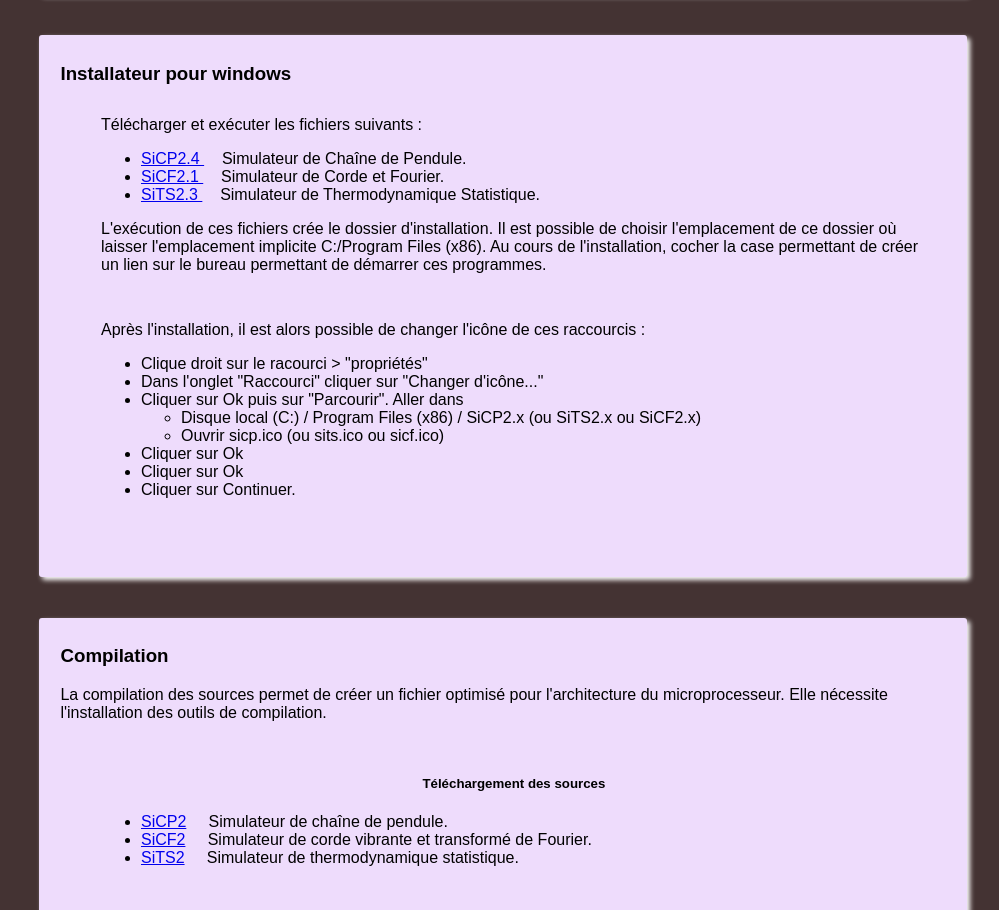
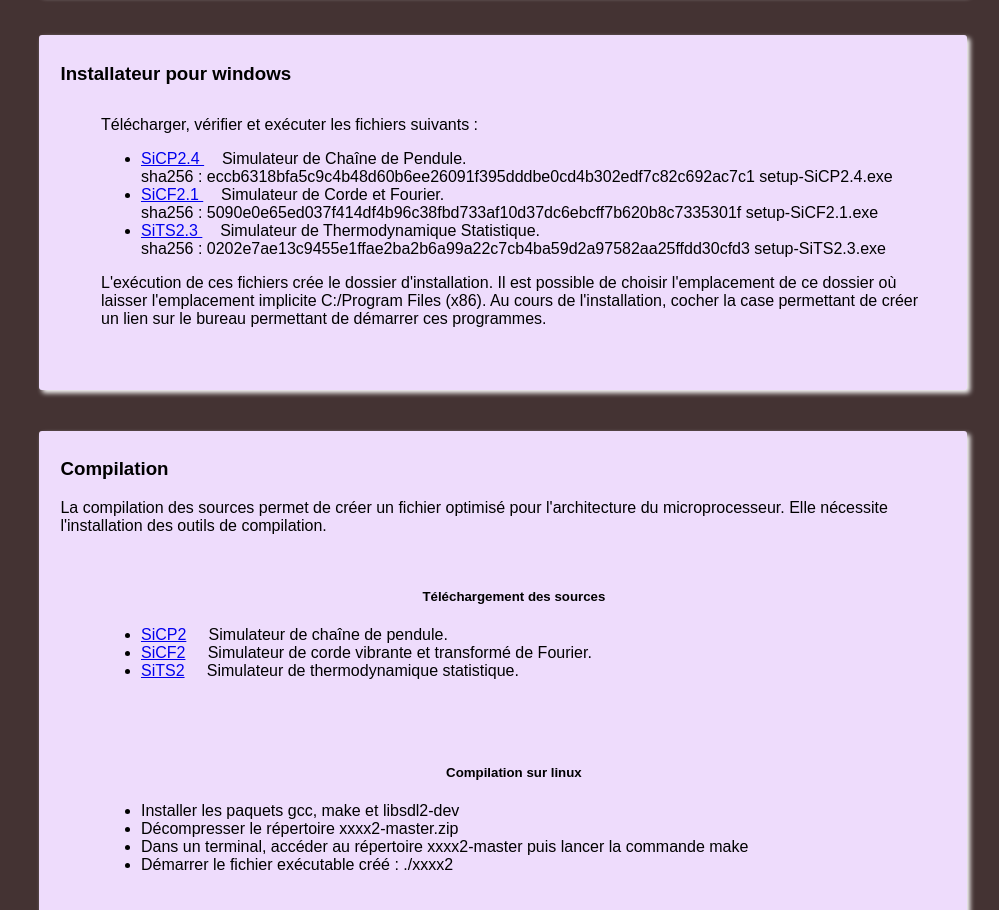
Before and after one commit to Cphysique/cphysique.github.io, a plain HTML site: page index.html in a window 1280 px wide. Shown: the part 1893-2803 px from the top of the page, without its empty margins (281-1280 px from the left). Drawn offline with Linux system fonts and the light colour scheme.

Commit message:
shasum256

```diff
--- a/index.html
+++ b/index.html
@@ -109,19 +109,22 @@
 		<h3>Installateur pour windows</h3>
 
 	<article>	<!--		TÉLÉCHARGEMENT		-->
-	Télécharger et exécuter les fichiers suivants :
+	Télécharger, vérifier et exécuter les fichiers suivants :
 		<ul>
 			<li><a href="setupSiCP2.4.exe" > SiCP2.4 </a> &nbsp;&nbsp;&nbsp;  Simulateur de Chaîne de Pendule.
+			<br>sha256 : eccb6318bfa5c9c4b48d60b6ee26091f395dddbe0cd4b302edf7c82c692ac7c1  setup-SiCP2.4.exe
 			<li><a href="setupSiCF2.1.exe" > SiCF2.1 </a> &nbsp;&nbsp;&nbsp;  Simulateur de Corde et Fourier.
+			<br>sha256 : 5090e0e65ed037f414df4b96c38fbd733af10d37dc6ebcff7b620b8c7335301f  setup-SiCF2.1.exe
 			<li><a href="setupSiTS2.3.exe" > SiTS2.3 </a> &nbsp;&nbsp;&nbsp;  Simulateur de Thermodynamique Statistique.
+			<br>sha256 : 0202e7ae13c9455e1ffae2ba2b6a99a22c7cb4ba59d2a97582aa25ffdd30cfd3  setup-SiTS2.3.exe
 		</ul>
 	L'exécution de ces fichiers crée le dossier d'installation.
 	Il est possible de choisir l'emplacement de ce dossier où laisser l'emplacement implicite C:/Program Files (x86).
 	Au cours de l'installation, cocher la case permettant de créer un lien sur le bureau permettant de démarrer ces programmes.
 	</article>
 
-
-	<article>	<!--		TÉLÉCHARGEMENT		-->
+	<!--		ICONES
+	<article>
 	Après l'installation, il est alors possible de changer l'icône de ces raccourcis :
 
 		<ul>
@@ -136,7 +139,7 @@
 			<li>Cliquer sur Ok
 			<li>Cliquer sur Continuer.
 		</ul>
-	</article>
+	</article>	-->
 
 </section>
 
```
